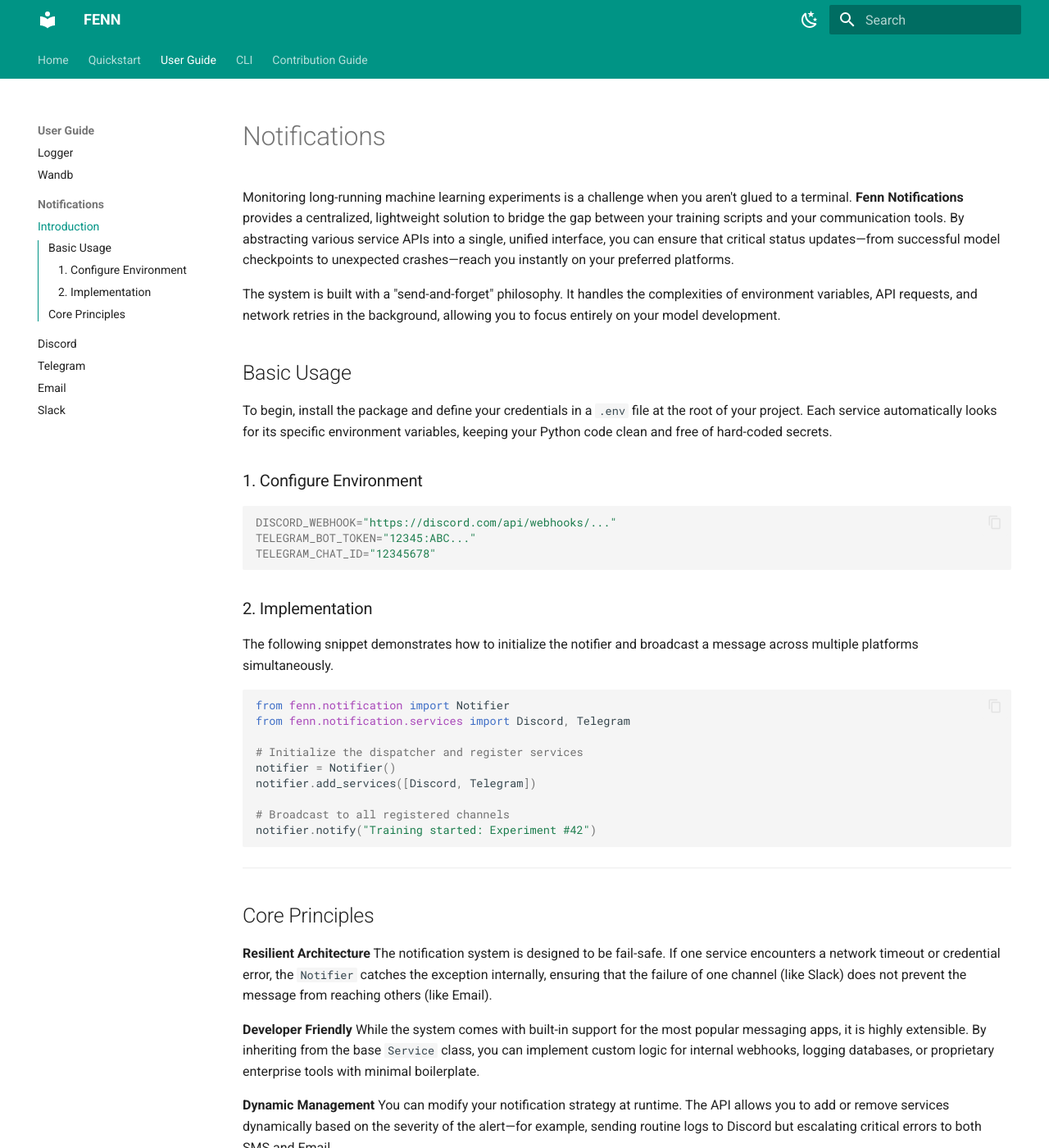
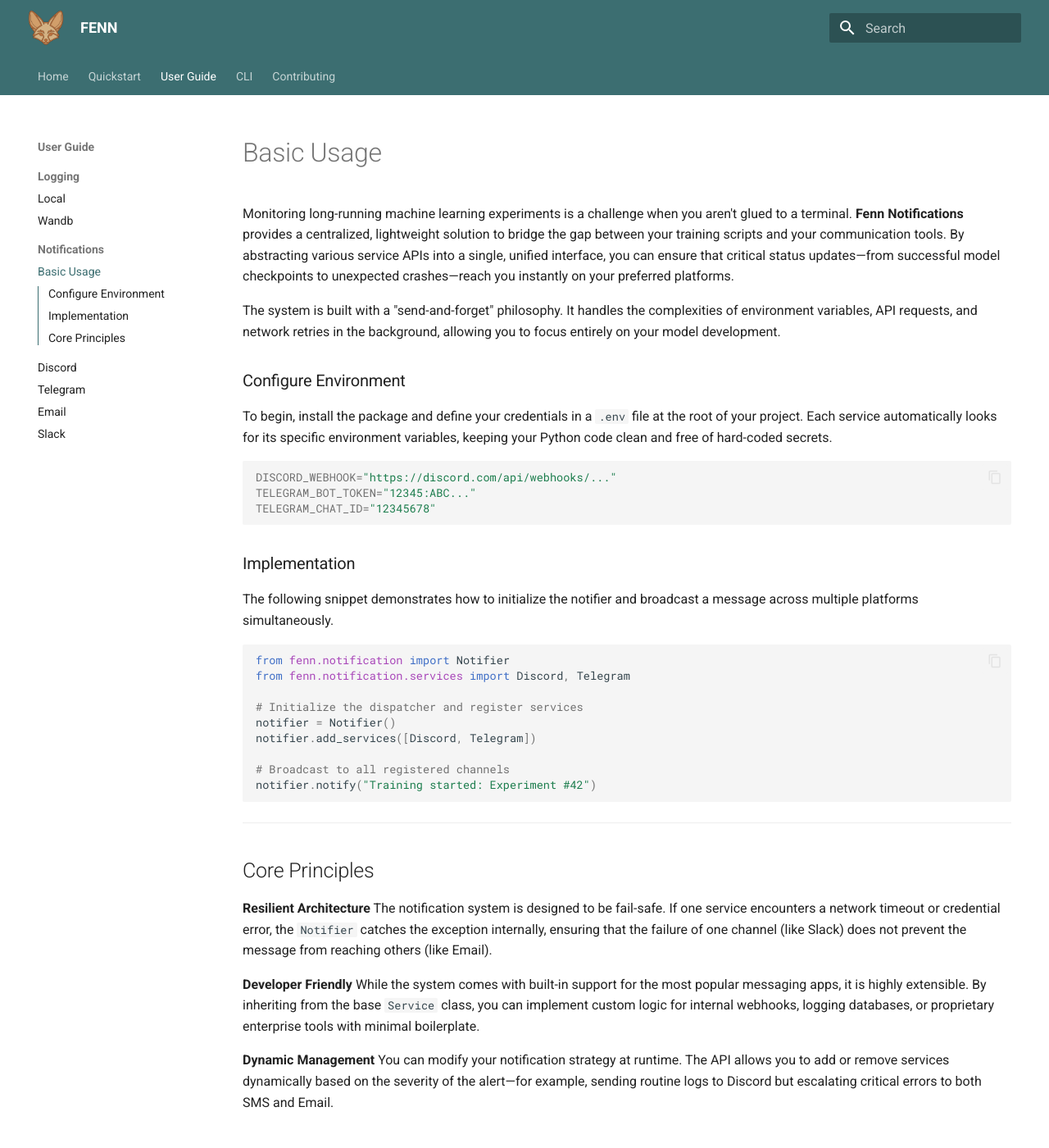
Before and after one commit to pyfenn/docs, an MkDocs documentation site: the page built from src/user_guide/notifications/basic_usage.md, in a window 1280 px wide and 1400 px high. Shown: the whole window at 82% size. Built offline with MkDocs 1.6.1 and Material for MkDocs 9.7.7, drawn with Linux system fonts in a browser that asks for light colours.

Commit message:
updated documentation and style

````diff
--- a/mkdocs.yml
+++ b/mkdocs.yml
@@ -5,6 +5,8 @@ site_author: PyFenn
 docs_dir: src
 
 theme:
+  logo: images/logo.png
+  favicon: images/logo.png
   name: material
   custom_dir: overrides
   language: en
@@ -17,34 +19,26 @@ theme:
     - toc.integrate   # right-hand in-page TOC
 
   palette:
-    - scheme: default
-      primary: teal
-      accent: teal
-      toggle:
-        icon: material/weather-night
-        name: Switch to dark mode
-    - scheme: slate
-      primary: teal
-      accent: teal
-      toggle:
-        icon: material/weather-sunny
-        name: Switch to light mode
+    scheme: default
+    primary: custom
+    accent: custom
 
 nav:
   - Home: index.md
   - Quickstart: quickstart.md
   - User Guide:
-      - Logger: user_guide/logger.md
-      - Wandb: user_guide/wandb.md
-      - Notifications:
-        - Introduction: user_guide/notifications/intro.md
-        - Discord: user_guide/notifications/discord.md
-        - Telegram: user_guide/notifications/telegram.md
-        - Email: user_guide/notifications/email.md
-        - Slack: user_guide/notifications/slack.md
+    - Logging:
+      - Local: user_guide/logging/local.md
+      - Wandb: user_guide/logging/wandb.md
+    - Notifications:
+      - Basic Usage: user_guide/notifications/basic_usage.md
+      - Discord: user_guide/notifications/discord.md
+      - Telegram: user_guide/notifications/telegram.md
+      - Email: user_guide/notifications/email.md
+      - Slack: user_guide/notifications/slack.md
   - CLI:
     - Pull: CLI/pull.md
-  - Contribution Guide: contributing.md
+  - Contributing: contributing.md
 
 markdown_extensions:
   - admonition
--- a/src/css/extra.css
+++ b/src/css/extra.css
@@ -1,10 +1,64 @@
+/* ---------- PALETTE ----------*/
+:root {
+  /* Primary color (header, sidebar, etc.) */
+  --md-primary-fg-color: #3c6e71;
+  --md-primary-fg-color--light: #3c6e71;
+  --md-primary-fg-color--dark: #3c6e71;
+
+  /* Text/icons displayed on the primary color */
+  --md-primary-bg-color: #ffffff;
+  --md-primary-bg-color--light: rgba(255, 255, 255, 0.7);
+
+  /* Accent color (interactive elements: hovered links, buttons, etc.) */
+  /* Change these to whatever accent you want */
+  --md-accent-fg-color: #284b63;
+  --md-accent-fg-color--transparent: rgba(45, 212, 191, 0.10);
+  --md-accent-bg-color: #ffffff;
+  --md-accent-bg-color--light: rgba(255, 255, 255, 0.7);
+}
+
+/* ---------- FOOTER (bg + text) ----------*/
+[data-md-color-scheme="default"] {
+  --md-footer-bg-color: #353535;
+  --md-footer-bg-color--dark: #353535;
+
+  --md-footer-fg-color: #ffffff;
+  --md-footer-fg-color--light: rgba(255, 255, 255, 0.75);
+  --md-footer-fg-color--lighter: rgba(255, 255, 255, 0.45);
+}
+
+/* Optional: footer links */
+.md-footer a {
+  color: var(--md-accent-fg-color);
+}
+
+/* ----- Logo ---------*/
+.md-header__button.md-logo {
+  padding: 0;
+  margin: 0;
+}
+
+.md-header__button.md-logo img,
+.md-header__button.md-logo svg {
+  height: 2.2rem;  /* adjust */
+  width: 2.2rem;   /* adjust */
+}
+
+/* ----- Top header ---------*/
+.md-header__inner {
+  padding-top: 0.5rem; /* adjust */
+  padding-bottom: 0.5rem;
+}
+
+/*------------- Bottom spacing -----------------*/
+
 /* This targets the main container of the markdown content */
 article.md-content__inner {
-    margin-bottom: 2rem !important;
-    padding-bottom: 2rem !important;
+  margin-bottom: 2rem !important;
+  padding-bottom: 2rem !important;
 }
 
 /* Optional: If you want space AFTER the "Next/Previous" buttons too */
 .md-footer-nav {
-    margin-bottom: 3rem;
+  margin-bottom: 3rem;
 }
--- a/src/user_guide/notifications/intro.md
+++ b/src/user_guide/notifications/basic_usage.md
@@ -1,14 +1,13 @@
-# Notifications
+# Basic Usage
 
 Monitoring long-running machine learning experiments is a challenge when you aren't glued to a terminal. **Fenn Notifications** provides a centralized, lightweight solution to bridge the gap between your training scripts and your communication tools. By abstracting various service APIs into a single, unified interface, you can ensure that critical status updates—from successful model checkpoints to unexpected crashes—reach you instantly on your preferred platforms.
 
 The system is built with a "send-and-forget" philosophy. It handles the complexities of environment variables, API requests, and network retries in the background, allowing you to focus entirely on your model development.
 
-## Basic Usage
+### Configure Environment
 
 To begin, install the package and define your credentials in a `.env` file at the root of your project. Each service automatically looks for its specific environment variables, keeping your Python code clean and free of hard-coded secrets.
 
-### 1. Configure Environment
 
 ```bash
 DISCORD_WEBHOOK="https://discord.com/api/webhooks/..."
@@ -17,7 +16,7 @@ TELEGRAM_CHAT_ID="12345678"
 
 ```
 
-### 2. Implementation
+### Implementation
 
 The following snippet demonstrates how to initialize the notifier and broadcast a message across multiple platforms simultaneously.
 
````
Also changed, not shown: src/contributing.md (+3 -1 lines), src/user_guide/logger.md (deleted, +0 -27 lines), src/user_guide/logging/local.md (added, +29 -0 lines), src/user_guide/logging/wandb.md (added, +45 -0 lines), src/user_guide/wandb.md (deleted, +0 -43 lines), src/images/logo.png (added), src/images/logo.svg (added).
